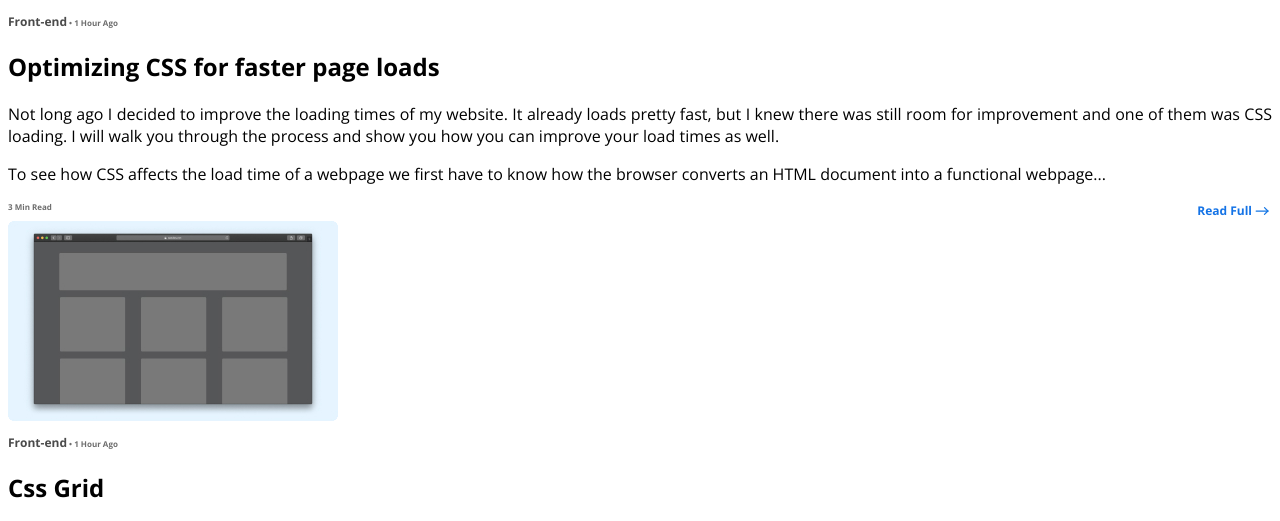
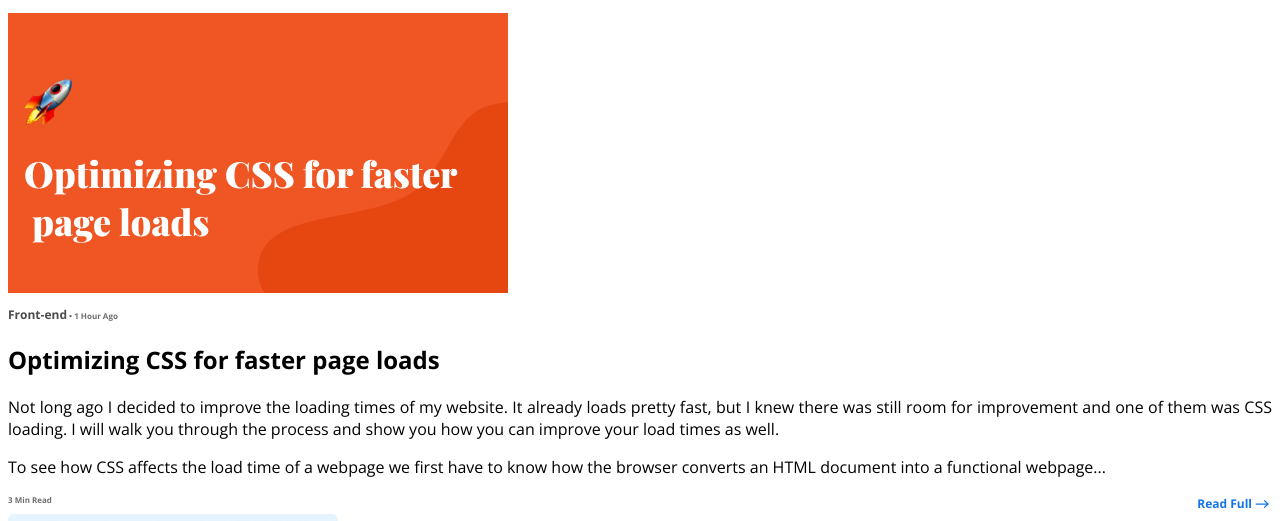
Before and after one commit to mlongano/esercizio-html-css-mini-blog, a plain HTML site: page index.html in a window 1280 px wide. Shown: the part 230-751 px from the top of the page. Drawn offline with nearby package versions, Linux system fonts and the light colour scheme.

Commit message:
Inserisci l'mmagine principale mancante

```diff
--- a/index.html
+++ b/index.html
@@ -22,6 +22,7 @@
     <!-- Main Content -->
     <main>
         <article>
+            <img src="images/main.png" alt="main">
             <header>
                 <p><span>Front-end</span> &bull; <span>1 Hour Ago</span> </p>
                 <h1>Optimizing CSS for faster page loads</h1>
```
